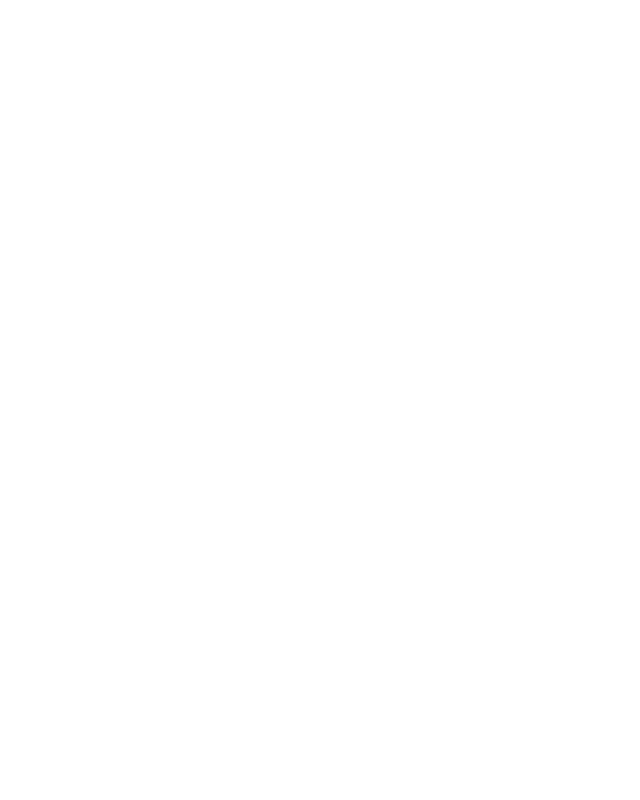
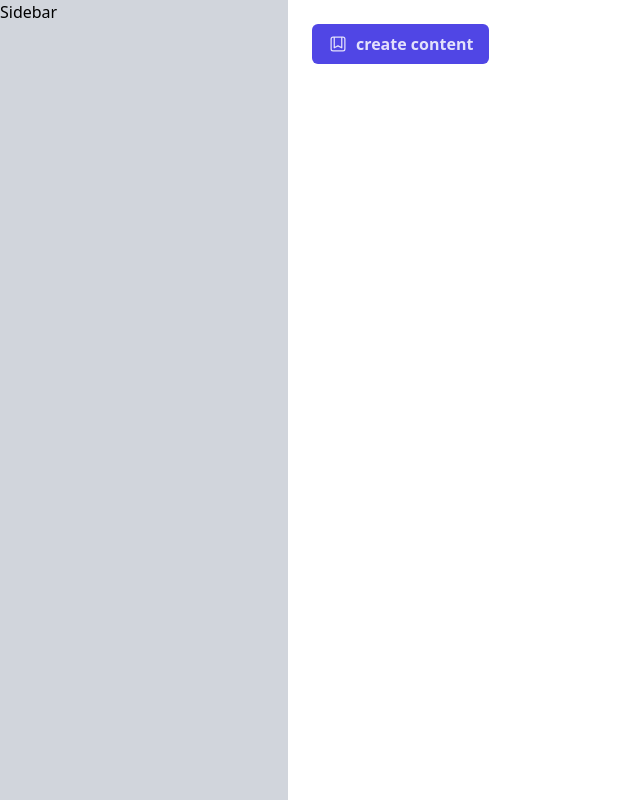
Before and after one commit to karand07/MindOS-frontend, a React (Vite) app: page /dashboard in a window 1280 px wide. Shown: the whole page, without its empty margins (0-640 px from the left). Built offline with nearby package versions, Linux system fonts and the light colour scheme.

Commit message:
Sidebar & layout

```diff
--- a/src/App.tsx
+++ b/src/App.tsx
@@ -1,6 +1,8 @@
 
 import './App.css'
-import Input from './components/Input'
+import Dashboard from './pages/Dashboard'
+
+
 
 
 function App() {
@@ -8,7 +10,7 @@
 
   return (
     <>
-
+    <Dashboard/>
     </>
   )
 }
--- a/src/components/Button.tsx
+++ b/src/components/Button.tsx
@@ -3,17 +3,20 @@
 interface Button{
     variant:"primary"|"secondary";
     text:string;
-    startIcon: ReactElement
+    startIcon: ReactElement,
+    onClick:()=>void;
 }
 
 const variantclass={
     primary:"bg-[#5046e5] text-[#e3e1fb]",
     secondary:"bg-[#e0e7ff] text-[#e0e7ff]"
 }
-const defaultStyle="px-4 py-2 flex items-center rounded-md font-bold"
+const defaultStyle="px-4 py-2 flex items-center rounded-md font-bold cursor-pointer"
 function Button(props:Button) {
   return (
-    <button className={variantclass[props.variant]+" "+defaultStyle}>
+    <button className={variantclass[props.variant]+" "+defaultStyle}
+    onClick={props.onClick}
+    >
         <div className="pr-2">{props.startIcon}</div>
         {props.text}
     </button>
--- a/src/components/CreateContentModal.tsx
+++ b/src/components/CreateContentModal.tsx
@@ -1,12 +1,23 @@
 import Cross from "../icon/Cross"
+import Button from "./Button"
+import Input from "./Input"
 
 
 function CreateContentModal({open , onClose}) {
   return (
     <>
-    <div className="h-screen w-screen fixed top-0 left-0 bg-slate-300 opacity-70 flex justify-center items-center" >
-        <div className="bg-white p-4 rounded-md shadow-md w-md"><div className="flex justify-end text-red-800"><button onClick={onClose}><Cross/></button></div></div>
-    </div>
+    {open&&  <div className="h-screen w-screen fixed top-0 left-0 bg-slate-300 opacity-70 flex justify-center items-center" >
+        <div className="bg-white p-4 rounded-md shadow-md w-sm p-4 flex flex-col justify-center">
+          <div className="flex justify-end text-red-800">
+            <button className="cursor-pointer" onClick={onClose}><Cross/></button>
+          </div>
+          <Input placeholder="enter url" />
+          <Input placeholder="Enter the title"/>
+
+          <Button  text="Submit" variant="primary"  />
+          </div>
+    </div>}
+
     </>
   )
 }
--- a/src/components/Sidebar.tsx
+++ b/src/components/Sidebar.tsx
@@ -0,0 +1,9 @@
+function Sidebar() {
+  return (
+    <div className="fixed left-0 top-0 h-screen w-72 bg-gray-300">
+      Sidebar
+    </div>
+  )
+}
+
+export default Sidebar
--- /dev/null
+++ b/src/layout/Layout.tsx
@@ -0,0 +1,20 @@
+import Sidebar from "../components/Sidebar"
+
+export default function RootLayout({
+  children,
+}: {
+  children: React.ReactNode
+}) {
+  return (
+    <html lang="en">
+      <body>
+        <Sidebar />
+
+        {/* Main content shifted to the right */}
+        <main className="ml-72 min-h-screen p-6">
+          {children}
+        </main>
+      </body>
+    </html>
+  )
+}
--- /dev/null
+++ b/src/pages/Dashboard.tsx
@@ -0,0 +1,21 @@
+import { useState } from "react"
+import Button from "../components/Button"
+import CreateContentModal from "../components/CreateContentModal"
+import Bookmark from "../icon/Bookmark"
+
+import RootLayout from "../layout/Layout"
+
+
+function Dashboard() {
+    const [modalOpen ,setModalOpen]=useState(false)
+  return (
+    <>
+    <RootLayout><div ><Button onClick={()=>setModalOpen(true)} text="create content" variant="primary" startIcon={<Bookmark/>} />
+    <CreateContentModal open={modalOpen} onClose={()=>setModalOpen(false)} /></div></RootLayout>
+
+
+    </>
+  )
+}
+
+export default Dashboard
```
